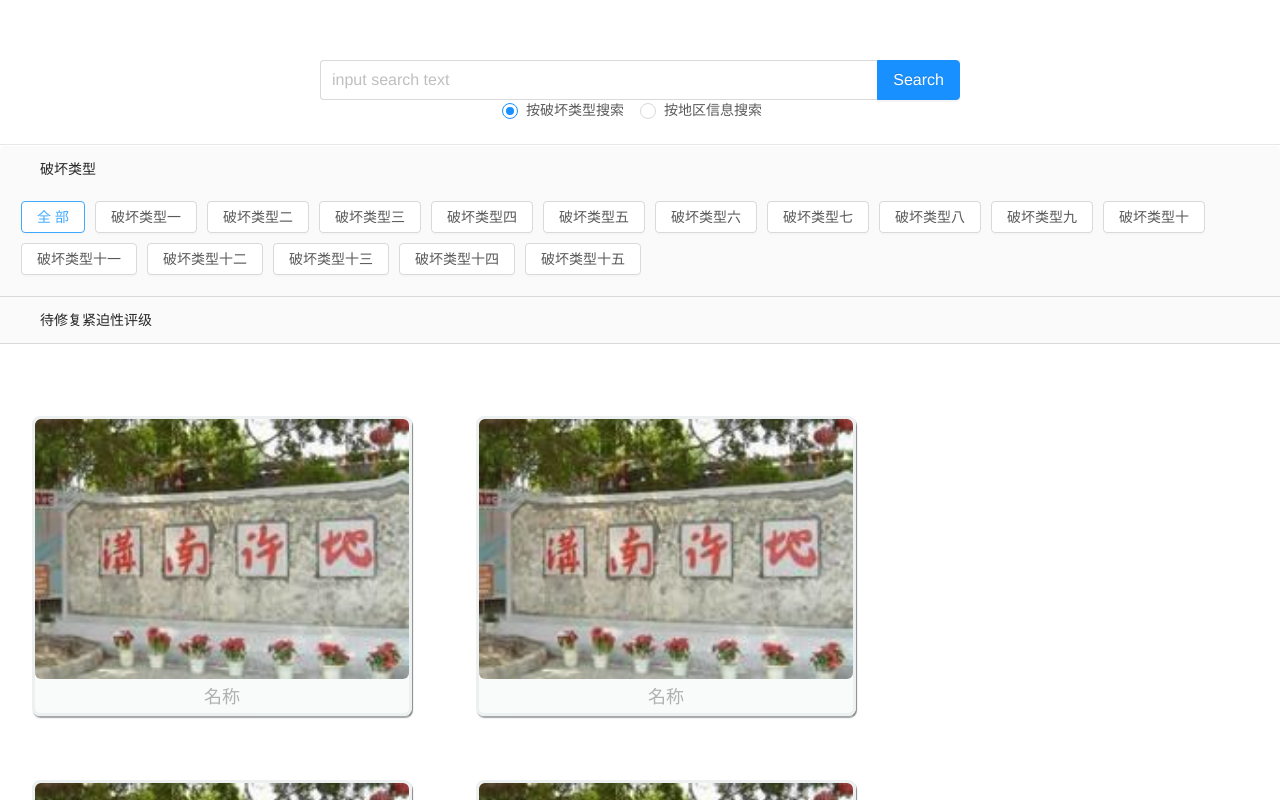
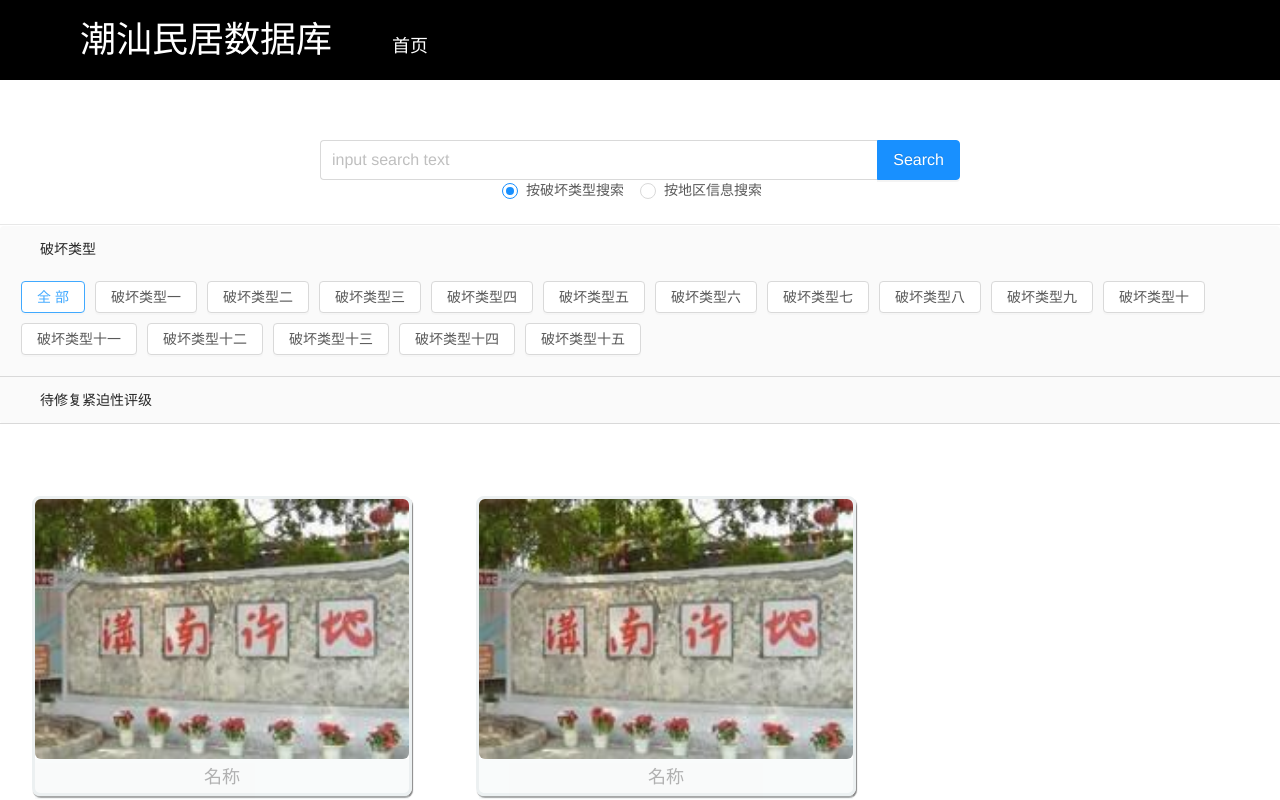
Before and after one commit to STUPFT/tumu_frontend, a Vue app: page / in a window 1280 px wide. Shown: the top 800 px of the page. Built offline with nearby package versions, Linux system fonts and the light colour scheme.

Commit message:
添加图片栏组件、顶部导航栏（需要调样式!!!）

```diff
--- a/package.json
+++ b/package.json
@@ -10,6 +10,7 @@
   "dependencies": {
     "ant-design-vue": "^1.4.1",
     "core-js": "^2.6.5",
+    "viewerjs": "^1.3.7",
     "vue": "^2.6.10",
     "vue-router": "^3.1.3"
   },
--- a/src/App.vue
+++ b/src/App.vue
@@ -1,5 +1,9 @@
 <template>
   <div id="app">
+    <div class="title">
+      <span class="website-name">潮汕民居数据库</span>
+      <span class="navigate-home" @click="navigateToHome">首页</span>
+    </div>
     <router-view/>
   </div>
 </template>
@@ -8,6 +12,11 @@
 export default {
   name: 'app',
   components: {
+  },
+  methods: {
+    navigateToHome() {
+      this.$router.push('/');
+    }
   }
 }
 </script>
@@ -19,6 +28,27 @@ export default {
   -moz-osx-font-smoothing: grayscale;
   text-align: center;
   color: #2c3e50;
-  margin-top: 60px;
+}
+.title {
+  width: 100%;
+  height: 80px;
+  margin-bottom: 60px;
+  text-align: left;
+  background: #000;
+  color: #FFF;
+}
+.website-name {
+  font-size: 36px;
+  line-height: 80px;
+  margin-left: 80px;
+}
+.navigate-home {
+  font-size: 18px;
+  line-height: 80px;
+  margin-left: 60px;
+  cursor: pointer;
+}
+.navigate-home:hover {
+  background: #0ab2d2;
 }
 </style>
--- a/src/components/Pictures.vue
+++ b/src/components/Pictures.vue
@@ -1,15 +1,50 @@
 <template>
-  <div>
-    Pictures
+  <div class="pictures-bar" id="pictures">
+    <img v-for="(item, index) in imgArr" :key="index" :src="item" alt="" title="点击查看大图">
   </div>
 </template>
 
 <script>
+import Viewer from 'viewerjs';
+import 'viewerjs/dist/viewer.css';
+
 export default {
-  name: 'Pictures'
+  name: 'Pictures',
+  data() {
+    return {
+      imgArr: [
+                'https://timgsa.baidu.com/timg?image&quality=80&size=b9999_10000&sec=1538988692454&di=a6086c2c80a99ec0a50ed3696776f39e&imgtype=0&src=http%3A%2F%2Fpic165.nipic.com%2Ffile%2F20180522%2F12398452_105538125000_2.jpg',
+                'https://timgsa.baidu.com/timg?image&quality=80&size=b9999_10000&sec=1539582468&di=78699558c94fff160ae1fa5cc73be9fa&imgtype=jpg&er=1&src=http%3A%2F%2Fpic166.nipic.com%2Ffile%2F20180522%2F12398452_105521854000_2.jpg',
+                'https://timgsa.baidu.com/timg?image&quality=80&size=b9999_10000&sec=1538987750399&di=8c77894bad73fbc3c1c82ebde9309ff2&imgtype=0&src=http%3A%2F%2Fimgsrc.baidu.com%2Fimage%2Fc0%253Dpixel_huitu%252C0%252C0%252C294%252C40%2Fsign%3D09e9a51105f41bd5ce5ee0b438a2e4a7%2Ffaedab64034f78f083c1d8c972310a55b2191cc5.jpg',
+                'https://timgsa.baidu.com/timg?image&quality=80&size=b9999_10000&sec=1538987750397&di=70b58f375170a335264545cdea00aec9&imgtype=0&src=http%3A%2F%2Fimgsrc.baidu.com%2Fimage%2Fc0%253Dpixel_huitu%252C0%252C0%252C294%252C40%2Fsign%3D79013c1e743e6709aa0d4dbf52bffa51%2Fb7fd5266d0160924759f6222df0735fae6cd3455.jpg',
+                'https://timgsa.baidu.com/timg?image&quality=80&size=b9999_10000&sec=1538987750397&di=106be7a370b48812e9e7ed19e9c8eb16&imgtype=0&src=http%3A%2F%2Fimgsrc.baidu.com%2Fimage%2Fc0%253Dpixel_huitu%252C0%252C0%252C294%252C40%2Fsign%3D896dc4cbde62853586edda61f99713aa%2Fd009b3de9c82d158de82e7888b0a19d8bc3e4282.jpg'
+              ]
+    }
+  },
+  mounted() {
+    const ViewerDom = document.getElementById('pictures');
+    new Viewer(ViewerDom, {});
+  }
 }
 </script>
 
 <style>
+.pictures-bar {
+  height: 200px;
+  width: 100%;
+  white-space: nowrap;
+  overflow-x: auto;
+  overflow-y: hidden;
+}
 
+.pictures-bar::-webkit-scrollbar {
+  display: none;
+}
+
+.pictures-bar img {
+  height: 200px;
+  width: auto;
+  margin-right: 10px;
+  cursor: pointer;
+}
 </style>
--- a/src/components/Rank.vue
+++ b/src/components/Rank.vue
@@ -1,12 +1,16 @@
 <template>
   <div>
-    Rank
+    <Pictures/>
   </div>
 </template>
 
 <script>
+import Pictures from '../components/Pictures'
 export default {
-  name: 'Rank'
+  name: 'Rank',
+  components: {
+    Pictures
+  }
 }
 </script>
 
--- a/src/views/Home.vue
+++ b/src/views/Home.vue
@@ -132,8 +132,8 @@ export default {
     }
   },
   methods: {
-    onSearch(value) {
-      this.search_keyword = value;
+    onSearch(keyword) {
+      this.search_keyword = keyword;
     },
     onChange(e) {
       this.value = e.target.value;
@@ -192,7 +192,6 @@ export default {
           ele.style['border-color'] = ele.style['color'] = 'rgb(64, 169, 255)'
         }
       }
-      this.search_keyword = value
     },
 
     checkDetail() {
```
Also changed, not shown: 1 other file (tests, documents, lock files or other folders).
